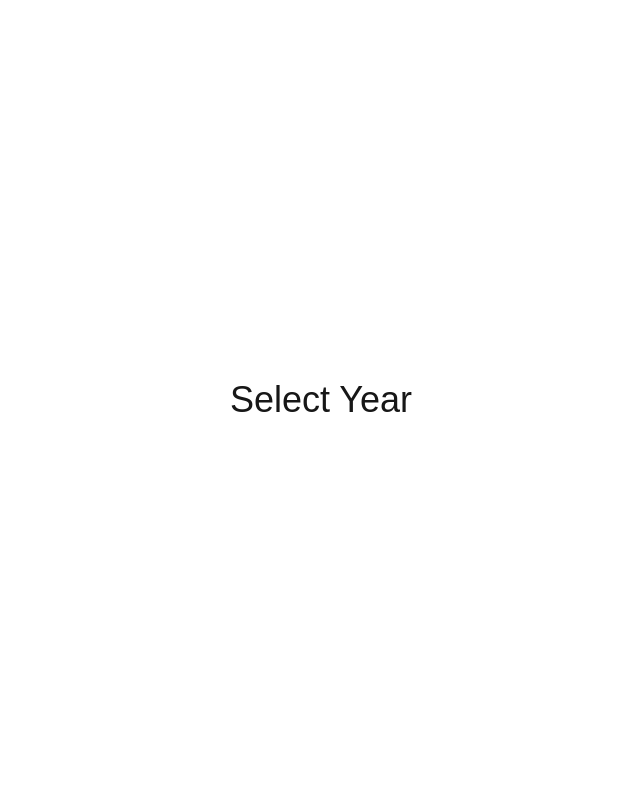
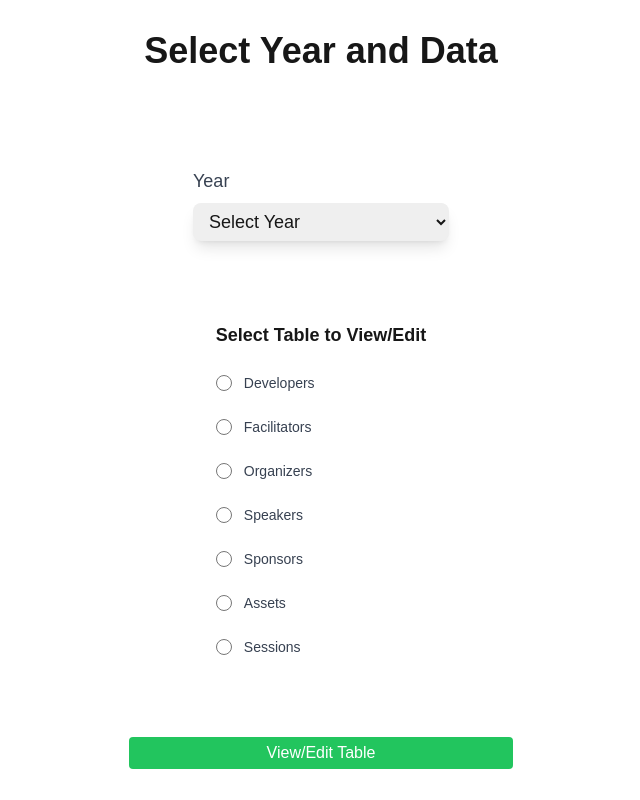
Before and after one commit to malabudi/devfest-admin-fe, a Next.js app: page /select-year in a window 1280 px wide. Shown: the whole page, without its empty margins (319-959 px from the left). Built offline with nearby package versions, Linux system fonts and the light colour scheme.

Commit message:
Completed select year pay with table selector and year selector components

```diff
--- a/src/app/page.tsx
+++ b/src/app/page.tsx
@@ -1,6 +1,7 @@
 "use client"; // Indicates that this is a client component
 
 import { useState } from 'react';
+import Link from 'next/link';
 
 export default function Home() {
   const [username, setUsername] = useState('');
@@ -18,6 +19,7 @@ export default function Home() {
     if (username === hardcodedUsername && password === hardcodedPassword) {
       console.log(true);  // Log true if credentials are valid
       setError('');       // Clear any previous error
+
     } else {
       console.log(false); // Log false if credentials are invalid
       setError('Invalid username or password'); // Display an error if credentials don't match
@@ -54,9 +56,18 @@ export default function Home() {
           {/* Error message if credentials are wrong */}
           {error && <p className="text-red-500 mb-4">{error}</p>}
 
-          <button className="bg-green-500 text-white w-96 rounded py-1" type="submit">
-            Log In
-          </button>
+          {/* Next.js Link wrapping the button */}
+          {!error && username === hardcodedUsername && password === hardcodedPassword ? (
+            <Link href="/select-year">
+              <button className="bg-green-500 text-white w-96 rounded py-1">
+                Log In
+              </button>
+            </Link>
+          ) : (
+            <button className="bg-green-500 text-white w-96 rounded py-1" type="submit">
+              Log In
+            </button>
+          )}
         </form>
       </main>
     </div>
--- a/src/app/select-year/page.tsx
+++ b/src/app/select-year/page.tsx
@@ -1,7 +1,49 @@
-export default function Home() {
-    return (
-      <div className="min-h-screen flex items-center justify-center p-64">
-          <h1 className="text-center text-4xl">Select Year</h1>
+"use client";
+
+import React, { useState } from 'react';
+import YearSelector from '../../components/YearSelector';
+import TableSelector from '../../components/TableSelector';
+
+const SelectYearPage: React.FC = () => {
+  const [selectedYear, setSelectedYear] = useState<number | null>(null);
+  const [selectedTable, setSelectedTable] = useState<string>("");
+
+  // Handler for year change
+  const handleYearChange = (year: number) => {
+    setSelectedYear(year);
+  };
+
+  // Handler for table change
+  const handleTableChange = (table: string) => {
+    setSelectedTable(table);
+  };
+
+  const handleViewEdit = () => {
+    console.log(`Viewing/Editing ${selectedTable} for year ${selectedYear}`);
+  };
+
+  return (
+    <div className="flex flex-col justify-center items-center h-screen space-y-20 px-6">
+      <h1 className="text-4xl font-bold text-center mb-4">Select Year and Data</h1>
+
+      <div className="w-full max-w-xs">
+        <YearSelector selectedYear={selectedYear} onYearChange={handleYearChange} />
       </div>
-    );
-  }
+
+      <div className="w-full max-w-xs mt-4">
+        <TableSelector selectedTable={selectedTable} onTableChange={handleTableChange} />
+      </div>
+
+      <button
+        className="bg-green-500 text-white w-96 rounded py-1 mt-4"
+        type="submit"
+        onClick={handleViewEdit}
+        disabled={!selectedYear || !selectedTable}
+      >
+        View/Edit Table
+      </button>
+    </div>
+  );
+};
+
+export default SelectYearPage;
--- a/src/components/TableSelector.tsx
+++ b/src/components/TableSelector.tsx
@@ -1,27 +1,31 @@
-import React, { useState } from 'react';
+import React from 'react';
 
 const tables = [
-  "Developers",
-  "Facilitators",
-  "Organizers",
-  "Speakers",
-  "Sponsors",
-  "Assets",
-  "Sessions"
+  'Developers',
+  'Facilitators',
+  'Organizers',
+  'Speakers',
+  'Sponsors',
+  'Assets',
+  'Sessions',
 ];
 
-const TableSelector: React.FC = () => {
-  const [selectedTable, setSelectedTable] = useState<string>("");
+interface TableSelectorProps {
+  selectedTable: string;
+  onTableChange: (table: string) => void;
+}
 
+const TableSelector: React.FC<TableSelectorProps> = ({ selectedTable, onTableChange }) => {
   const handleTableChange = (event: React.ChangeEvent<HTMLInputElement>) => {
-    setSelectedTable(event.target.value);
+    onTableChange(event.target.value);
   };
 
   return (
-    <div>
-      <h2>Select Table to View/Edit</h2>
+    <div className="flex justify-center items-center">
+      <div className="space-y-6">
+        <h2 className="text-lg font-bold text-center">Select Table to View/Edit</h2>
         {tables.map((table) => (
-        <div key={table}>
+          <div key={table} className="flex items-center">
             <input
               type="radio"
               id={table}
@@ -29,10 +33,17 @@ const TableSelector: React.FC = () => {
               value={table}
               checked={selectedTable === table}
               onChange={handleTableChange}
+              className="h-4 w-4 accent-blue-600 border-gray-300 focus:ring-blue-500 cursor-pointer"
               />
-          <label htmlFor={table}>{table}</label>
+            <label
+              htmlFor={table}
+              className="ml-3 block text-sm font-medium text-gray-700"
+            >
+              {table}
+            </label>
           </div>
         ))}
+      </div>
     </div>
   );
 };
--- /dev/null
+++ b/src/components/YearSelector.tsx
@@ -0,0 +1,49 @@
+import React from 'react';
+
+interface YearSelectorProps {
+  selectedYear: number | null;
+  onYearChange: (year: number) => void;
+}
+
+const generateYears = (startYear: number, endYear: number) => {
+  const years = [];
+  for (let year = startYear; year <= endYear; year++) {
+    years.push(year);
+  }
+  return years;
+};
+
+const YearSelector: React.FC<YearSelectorProps> = ({ selectedYear, onYearChange }) => {
+  const years = generateYears(2023, 2030); //To change or add more or less years, change the start and end year here.
+
+  const handleYearChange = (event: React.ChangeEvent<HTMLSelectElement>) => {
+    onYearChange(parseInt(event.target.value));
+  };
+
+  return (
+    <div className="flex justify-center items-center">
+      <div className="relative w-64">
+        <label htmlFor="year-select" className="block text-lg font-medium text-gray-700 mb-2">
+          Year
+        </label>
+        <select
+          id="year-select"
+          className="block w-full py-2 pl-3 pr-10 text-base border-gray-300 focus:outline-none focus:ring-indigo-500 focus:border-indigo-500 sm:text-lg rounded-lg shadow-lg"
+          value={selectedYear ?? ""}
+          onChange={handleYearChange}
+        >
+          <option value="" disabled>
+            Select Year
+          </option>
+          {years.map((year) => (
+            <option key={year} value={year}>
+              {year}
+            </option>
+          ))}
+        </select>
+      </div>
+    </div>
+  );
+};
+
+export default YearSelector;
```
Also changed, not shown: 1 other file (tests, documents, lock files or other folders). Lines whose indentation alone changed are shown as unchanged.
